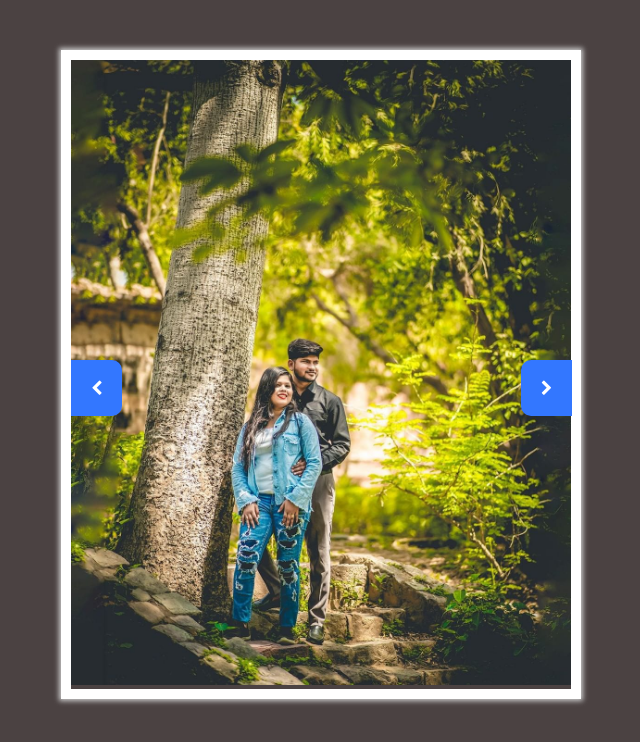
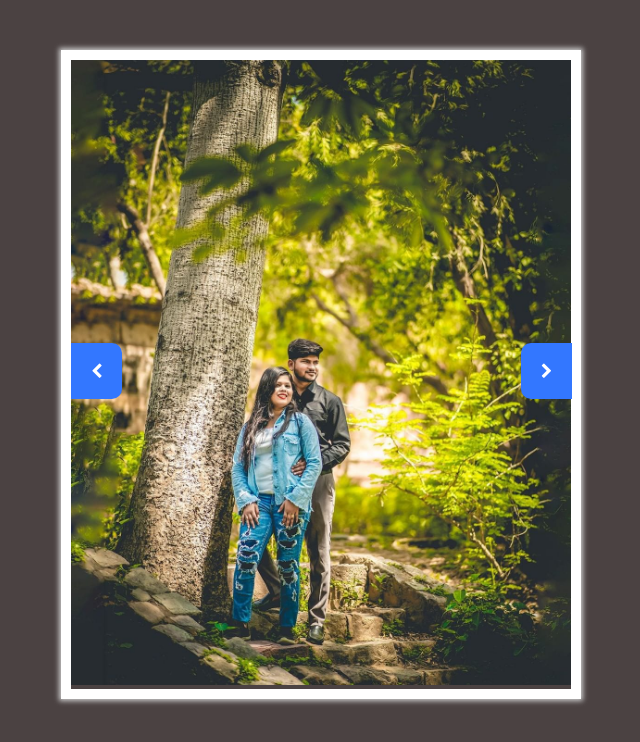
Before and after one commit to Sumit6395/Rahul_Studio, a plain HTML site: page prewedding/prewedding/prewedding.html in a window 1280 px wide. Shown: the whole page, without its empty margins (319-959 px from the left). Drawn offline with Linux system fonts and the light colour scheme.

Commit message:
Update prewedding.html

```diff
--- a/prewedding/prewedding/prewedding.html
+++ b/prewedding/prewedding/prewedding.html
@@ -13,7 +13,7 @@
 		 	width: 500px;
 		 	height: auto ;
 		 	margin: 50px auto;
-		 	position: center;
+		 	position: relative;
 		 	border: 10px solid white;
 		 	box-shadow: 0px 0px 5px 2px #ccc;
 		 }
```
